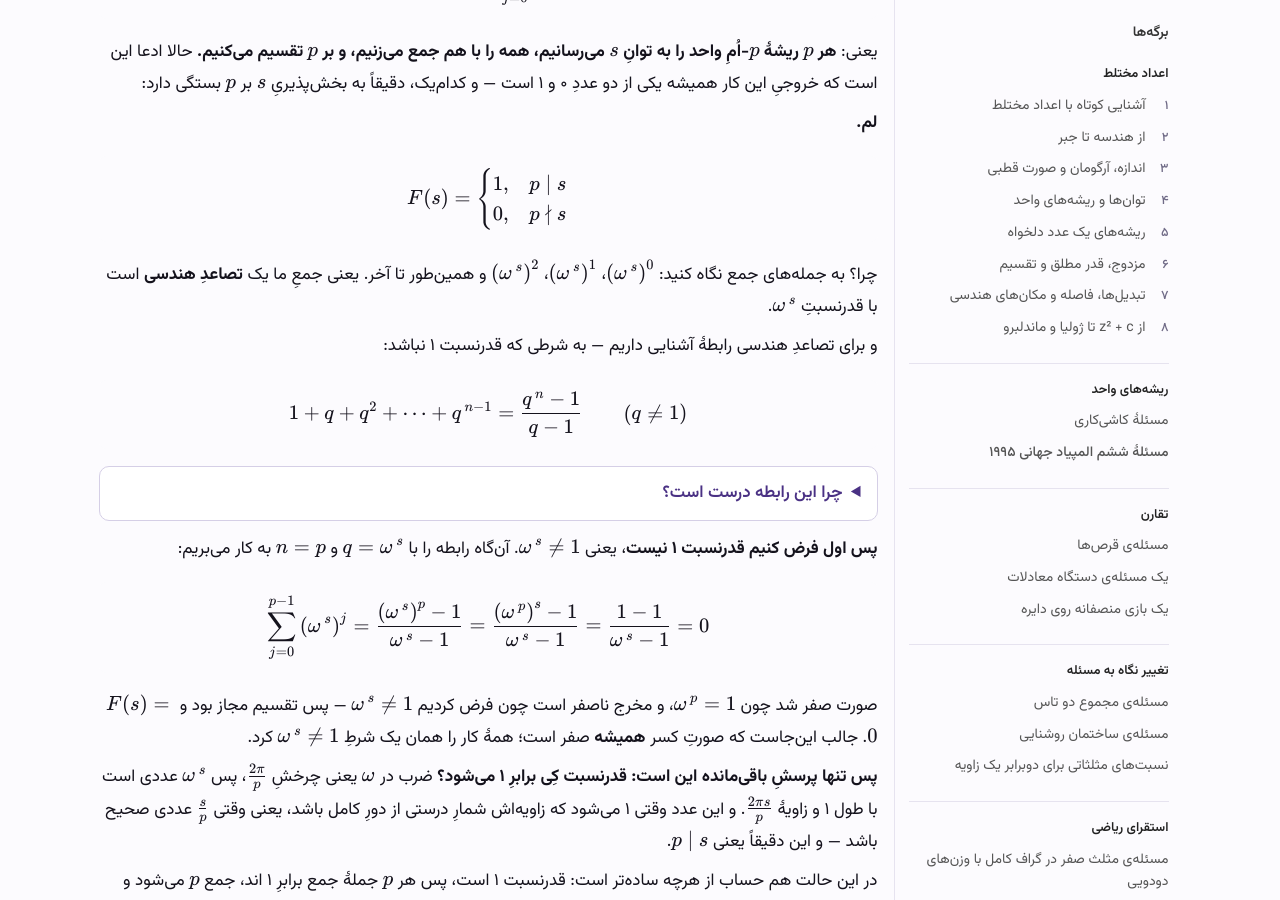
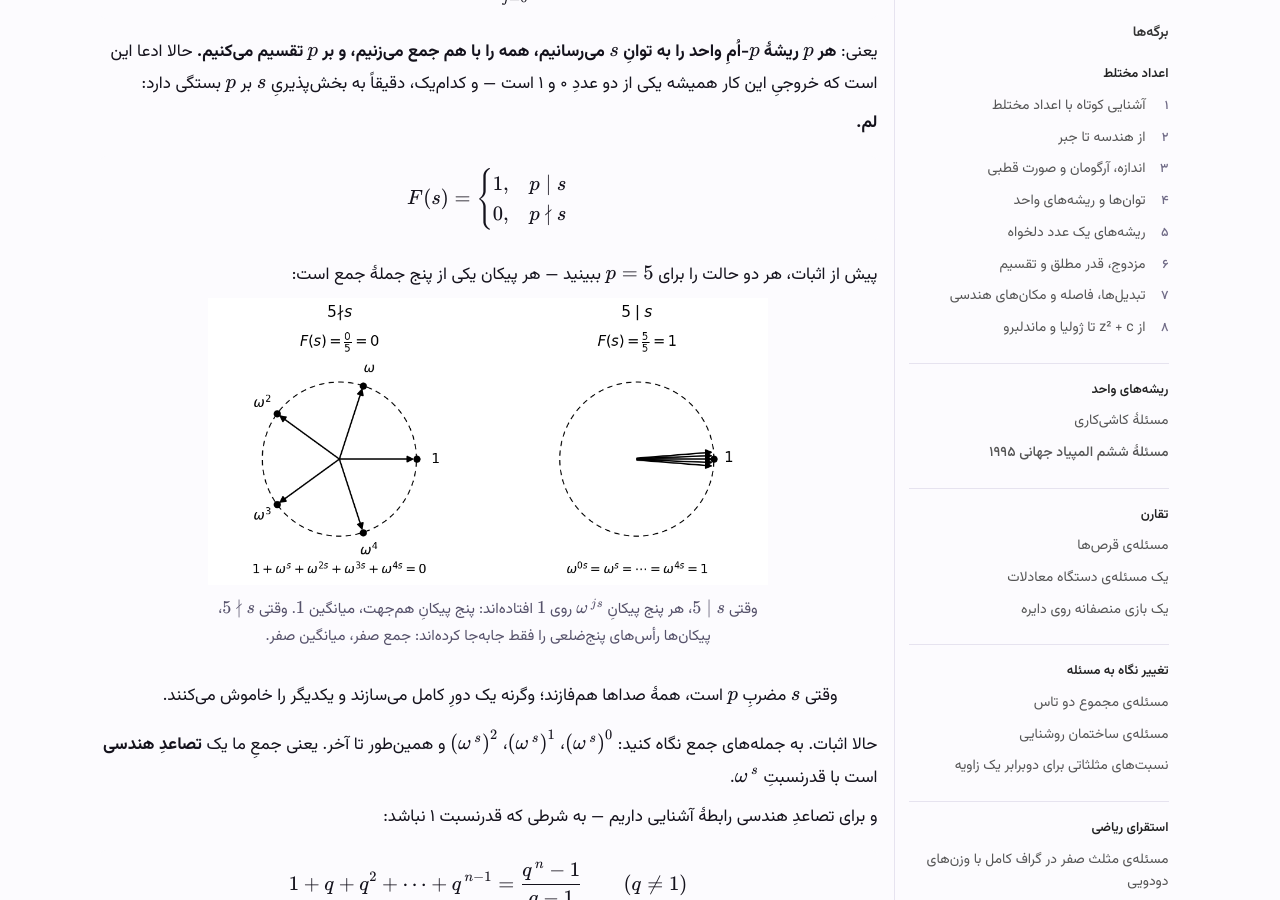
Before and after one commit to pooyarezaie/Fractal-Notes, a Jekyll site: the page built from problem-solving/roots-of-unity/imo-1995-subset-sums.md, in a window 1280 px wide and 900 px high, scrolled down 2208 px. Built offline with Jekyll 4.4.1, drawn with Linux system fonts in a browser that asks for light colours.

Commit message:
Give the filter lemma its picture: two cases of F(s) for p = 5
- New figure imo1995_filter_two_cases_black.png, placed between the
  lemma and its proof: 5 | s shows five aligned arrows stacked on 1
  (mean 1); 5 ∤ s shows the arrows landing on the pentagon's vertices
  (sum 0, mean 0); the divisible case sits on the right for RTL reading
- Pull-quote under the figure: when s is a multiple of p all voices are
  in phase; otherwise they make a full turn and cancel each other out
- The figure becomes the note's front-matter image, replacing the
  rotation-orbit figure, which stays in the behind-the-scenes section

Co-Authored-By: Claude Fable 5 <noreply@anthropic.com>

```diff
--- a/problem-solving/roots-of-unity/imo-1995-subset-sums.md
+++ b/problem-solving/roots-of-unity/imo-1995-subset-sums.md
@@ -1,7 +1,7 @@
 ---
 title: "ریشه‌های واحد؛ مسئلهٔ ششم المپیاد جهانی ۱۹۹۵"
 description: "حل مسئلهٔ ششم المپیاد جهانی ریاضی ۱۹۹۵ با فیلتر ریشه‌های واحد: شمارش زیرمجموعه‌های p-عضوی مجموعهٔ ۱ تا 2p که مجموعشان بر p بخش‌پذیر است؛ همراه با اتحاد کلیدی حاصل‌ضرب، و روایت ترکیبیاتی همان استدلال با دوران‌ها."
-image: "/assets/img/imo1995_rotation_orbit_black.png"
+image: "/assets/img/imo1995_filter_two_cases_black.png"
 date: 2026-08-04
 last_modified_at: 2026-08-06
 ---
@@ -94,7 +94,16 @@ F(s) =
 \end{cases}
 $$
 
-چرا؟ به جمله‌های جمع نگاه کنید: $\left(\omega^{\,s}\right)^{0}$، $\left(\omega^{\,s}\right)^{1}$، $\left(\omega^{\,s}\right)^{2}$ و همین‌طور تا آخر. یعنی جمعِ ما یک **تصاعدِ هندسی** است با قدرنسبتِ $\omega^{\,s}$.
+پیش از اثبات، هر دو حالت را برای $p = 5$ ببینید — هر پیکان یکی از پنج جملهٔ جمع است:
+
+<p align="center">
+  <img src="/assets/img/imo1995_filter_two_cases_black.png" alt="دو دایرهٔ واحد برای p مساوی پنج: وقتی s مضرب پنج است هر پنج پیکان روی یک افتاده‌اند و میانگین یک است؛ وگرنه پیکان‌ها رأس‌های پنج‌ضلعی را می‌پوشانند و جمعشان صفر است" width="560" height="287">
+</p>
+<p class="fig-caption">وقتی $5 \mid s$، هر پنج پیکانِ $\omega^{\,js}$ روی $1$ افتاده‌اند: پنج پیکانِ هم‌جهت، میانگین $1$. وقتی $5 \nmid s$، پیکان‌ها رأس‌های پنج‌ضلعی را فقط جابه‌جا کرده‌اند: جمع صفر، میانگین صفر.</p>
+
+> وقتی $s$ مضربِ $p$ است، همهٔ صداها هم‌فازند؛ وگرنه یک دورِ کامل می‌سازند و یکدیگر را خاموش می‌کنند.
+
+حالا اثبات. به جمله‌های جمع نگاه کنید: $\left(\omega^{\,s}\right)^{0}$، $\left(\omega^{\,s}\right)^{1}$، $\left(\omega^{\,s}\right)^{2}$ و همین‌طور تا آخر. یعنی جمعِ ما یک **تصاعدِ هندسی** است با قدرنسبتِ $\omega^{\,s}$.
 
 و برای تصاعدِ هندسی رابطهٔ آشنایی داریم — به شرطی که قدرنسبت ۱ نباشد:
 
```
Also changed, not shown: assets/img/imo1995_filter_two_cases_black.png (added).
